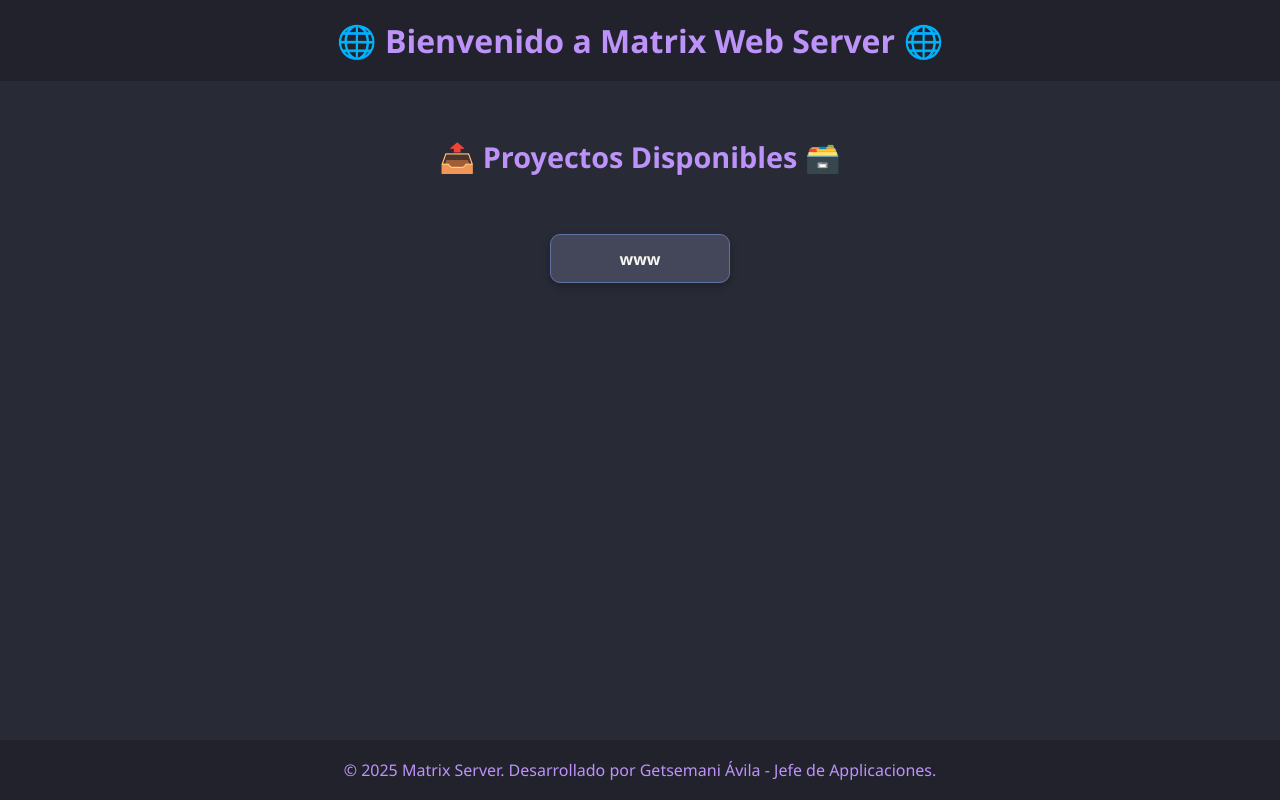
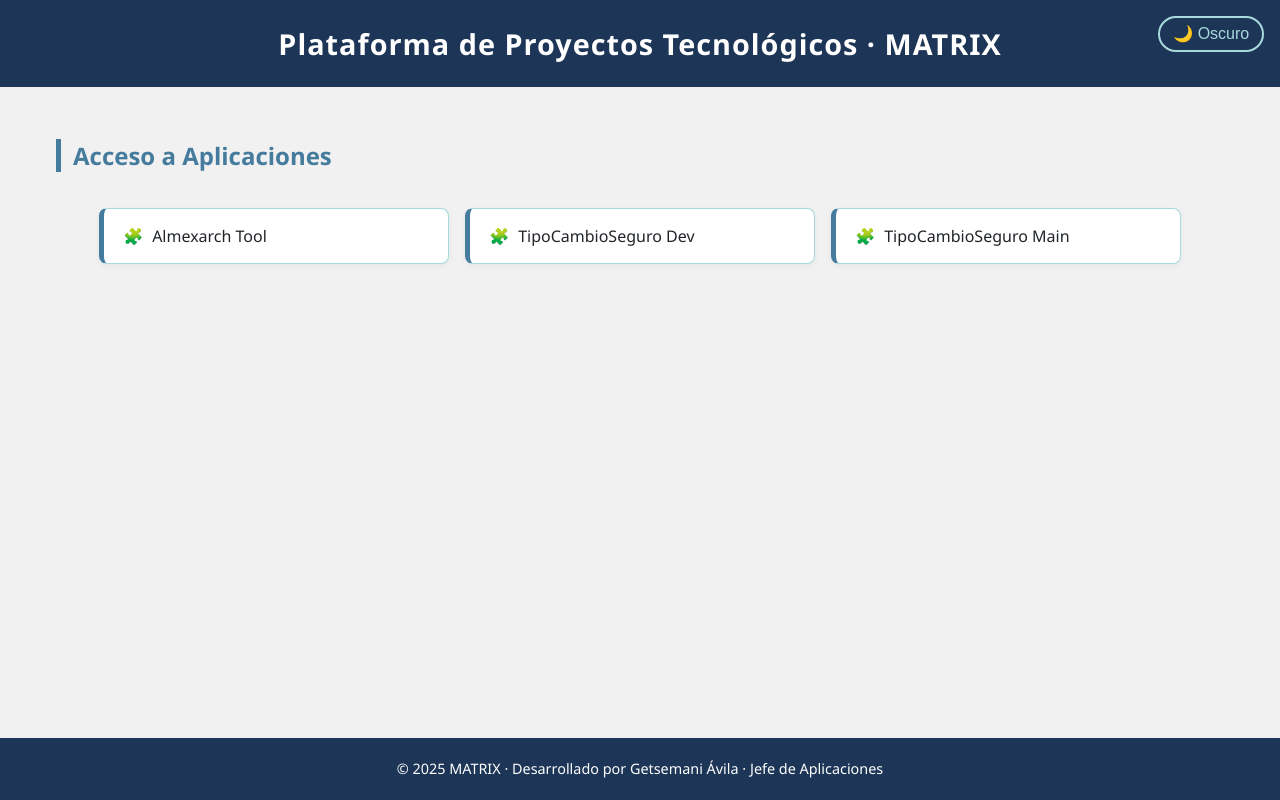
Before and after one commit to Getsemani-Avila-Almidones/matrixlandinPage, a PHP site: page / in a window 1280 px wide. Run offline with PHP 8.4, Linux system fonts and the light colour scheme.

Commit message:
cambio de interfaz

```diff
--- a/index.php
+++ b/index.php
@@ -1,146 +1,207 @@
 <!DOCTYPE html>
-<html lang="es">
+<html lang="es" data-theme="light">
 <head>
-    <meta charset="UTF-8">
-    <title>Matrix - 🌐 Proyectos Web ✨</title>
+  <meta charset="UTF-8" />
+  <meta name="viewport" content="width=device-width, initial-scale=1.0" />
+  <title>ALMEX · Proyectos</title>
   <style>
-        * {
+    :root {
+      --primary-color: #1d3557;
+      --secondary-color: #457b9d;
+      --accent-color: #a8dadc;
+      --bg-color: #f1f1f1;
+      --text-color: #212529;
+      --card-bg: #ffffff;
+    }
+
+    [data-theme="dark"] {
+      --primary-color: #100101;
+      --secondary-color: #a8dadc;
+      --accent-color: #24aeea;
+      --bg-color: #121212;
+      --text-color: #f1f1f1;
+      --card-bg: #1e1e1e;
+    }
+
+    *, *::before, *::after {
       box-sizing: border-box;
     }
+
     html, body {
       margin: 0;
       padding: 0;
       height: 100%;
-            font-family: 'Segoe UI', Tahoma, Geneva, Verdana, sans-serif;
-            background-color: #282a36;
-            color: #f8f8f2;
-        }
-        body {
       display: flex;
       flex-direction: column;
+      font-family: 'Segoe UI', Tahoma, Geneva, Verdana, sans-serif;
+      background-color: var(--bg-color);
+      color: var(--text-color);
     }
+
     header, footer {
-            background-color: #21222c;
-            color: #bd93f9;
+      background-color: var(--primary-color);
+      color: white;
       text-align: center;
-            padding: 1.2em;
-            position: sticky;
-            z-index: 10;
+      padding: 1.5em 1em;
+      position: relative;
     }
-        header {
-            top: 0;
-        }
-        footer {
-            bottom: 0;
-            margin-top: auto;
-        }
+
     header h1 {
       margin: 0;
-            font-size: 2em;
+      font-size: 1.8em;
+      letter-spacing: 1px;
     }
+
     main {
+      flex: 1;
       padding: 2em 1em;
-            flex: 1;
+      width: 100%;
+      max-width: 1200px;
+      margin: 0 auto;
     }
+
     h2 {
-            text-align: center;
-            margin-bottom: 2em;
-            font-size: 1.8em;
-            color: #bd93f9;
+      color: var(--secondary-color);
+      margin-bottom: 1.5em;
+      font-size: 1.5em;
+      border-left: 5px solid var(--secondary-color);
+      padding-left: 0.5em;
     }
+
     .project-list {
       display: flex;
       flex-wrap: wrap;
+      gap: 1em;
       justify-content: center;
-            gap: 1em;
-            padding: 0 1em;
     }
+
     .project {
-            background-color: #44475a;
-            padding: 0.8em 1em;
-            border-radius: 10px;
-            text-align: center;
+      background: var(--card-bg);
+      border: 1px solid var(--accent-color);
+      border-left: 5px solid var(--secondary-color);
+      padding: 1em 1.2em;
+      border-radius: 8px;
       text-decoration: none;
-            color: #f8f8f2;
-            box-shadow: 0 4px 8px rgba(0, 0, 0, 0.25);
-            transition: transform 0.2s ease, box-shadow 0.2s ease;
-            border: 1px solid #6272a4;
-            width: 180px;
-            font-weight: bold;
+      color: var(--text-color);
+      box-shadow: 0 2px 6px rgba(0, 0, 0, 0.05);
+      transition: all 0.3s ease-in-out;
+      flex: 1 1 250px;
+      max-width: 350px;
     }
+
     .project:hover {
-            transform: translateY(-5px);
-            box-shadow: 0 6px 12px rgba(0, 0, 0, 0.35);
-            background-color: #6272a4;
+      background-color: var(--accent-color);
+      color: var(--primary-color);
+      box-shadow: 0 4px 12px rgba(0, 0, 0, 0.1);
+    }
+
+    .project::before {
+      content: "🧩 ";
+      margin-right: 0.3em;
+    }
+
+    footer {
+      font-size: 0.9em;
+    }
+
+    .theme-toggle {
+      position: absolute;
+      top: 1em;
+      right: 1em;
+      background-color: transparent;
+      border: 2px solid var(--accent-color);
+      border-radius: 20px;
+      padding: 0.4em 0.8em;
+      color: var(--accent-color);
       cursor: pointer;
+      font-size: 1em;
+      transition: background 0.3s, color 0.3s;
     }
-        @media (max-width: 600px) {
+
+    .theme-toggle:hover {
+      background-color: var(--accent-color);
+      color: var(--primary-color);
+    }
+
+    @media (max-width: 768px) {
       header h1 {
-                font-size: 1.6em;
+        font-size: 1.5em;
       }
+
       h2 {
-                font-size: 1.4em;
+        font-size: 1.3em;
       }
+
       .project {
-                width: 100%;
+        flex: 1 1 100%;
+        max-width: 100%;
+      }
+
+      .theme-toggle {
+        top: 0.5em;
+        right: 0.5em;
+        font-size: 0.9em;
+      }
+    }
+
+    @media (max-width: 480px) {
+      header, footer {
+        padding: 1em 0.5em;
+      }
+
+      .project-list {
+        flex-direction: column;
+        align-items: stretch;
+      }
+
+      .project {
+        padding: 0.9em;
       }
     }
   </style>
 </head>
 <body>
   <header>
-        <h1>🌐 Bienvenido a Matrix Web Server 🌐</h1>
+    <h1>Plataforma de Proyectos Tecnológicos · MATRIX</h1>
+    <button id="theme-toggle" class="theme-toggle"></button>
   </header>
 
   <main>
-        <h2>📤 Proyectos Disponibles 🗃️</h2>
+    <h2>Acceso a Aplicaciones</h2>
     <div class="project-list">
-            <?php
-            $base = dirname(__DIR__);
-            $dirs = array_filter(glob($base . '/*'), 'is_dir');
-
-            foreach ($dirs as $dir) {
-                $name = basename($dir);
-                if ($name !== "html") {
-                    $emoji = '📦'; // Por defecto (error amigable)
-                    $label = $name;
-
-                    // Intentar parsear por el último "_"
-                    if (strpos($name, '_') !== false) {
-                        $parts = explode('_', $name);
-                        $branch = strtolower(array_pop($parts));
-                        $project = implode('_', $parts);
-
-                        // Convertir proyecto a CamelCase
-                        $projectName = ucwords(strtolower(str_replace('_', ' ', $project)));
-                        $projectName = str_replace(' ', '', $projectName);
-
-                        // Asignar emoji según la rama
-                        switch ($branch) {
-                            case 'main':
-                                $emoji = '🟢';
-                                break;
-                            case 'dev':
-                                $emoji = '🧪';
-                                break;
-                            default:
-                                $emoji = '🦋';
-                                break;
-                        }
-
-                        // Construir nombre visual
-                        $label = "{$emoji}\n{$projectName}";
-                    }
-
-                    echo "<a class='project' href='/$name/'>{$label}</a>";
-                }
-            }
-            ?>
+      <a class="project" href="/AlmexArch_Tool_main/">Almexarch Tool</a>
+      <a class="project" href="/TipoCambioSeguro_dev/">TipoCambioSeguro Dev</a>
+      <a class="project" href="/TipoCambioSeguro_main/">TipoCambioSeguro Main</a>
     </div>
   </main>
 
   <footer>
-        © <?php echo date("Y"); ?> Matrix Server. Desarrollado por Getsemani Ávila - Jefe de Applicaciones.
+    © 2025 MATRIX · Desarrollado por Getsemani Ávila · Jefe de Aplicaciones
   </footer>
+
+  <script>
+
+    const prefersDark = window.matchMedia('(prefers-color-scheme: dark)').matches;
+    const savedTheme = localStorage.getItem("theme") || (prefersDark ? "dark" : "light");
+    document.documentElement.setAttribute("data-theme", savedTheme);
+
+    function updateThemeIcon(btn, theme) {
+      btn.textContent = theme === "dark" ? "☀️ Claro" : "🌙 Oscuro";
+    }
+
+    function toggleTheme() {
+      const current = document.documentElement.getAttribute("data-theme");
+      const next = current === "dark" ? "light" : "dark";
+      document.documentElement.setAttribute("data-theme", next);
+      localStorage.setItem("theme", next);
+      updateThemeIcon(document.getElementById("theme-toggle"), next);
+    }
+
+    window.addEventListener("DOMContentLoaded", () => {
+      const btn = document.getElementById("theme-toggle");
+      updateThemeIcon(btn, savedTheme);
+      btn.addEventListener("click", toggleTheme);
+    });
+  </script>
 </body>
 </html>
```
Lines whose indentation alone changed are shown as unchanged.
